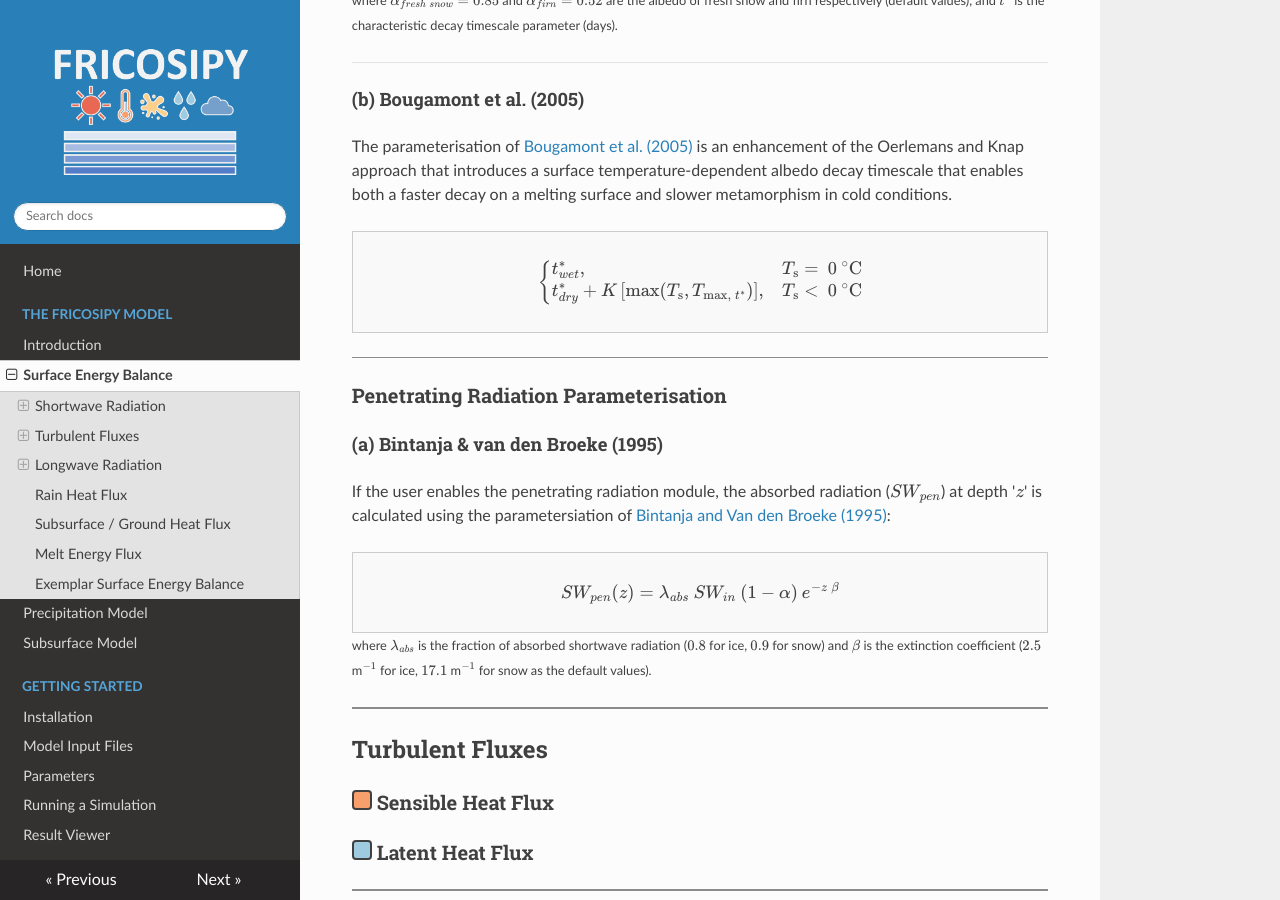
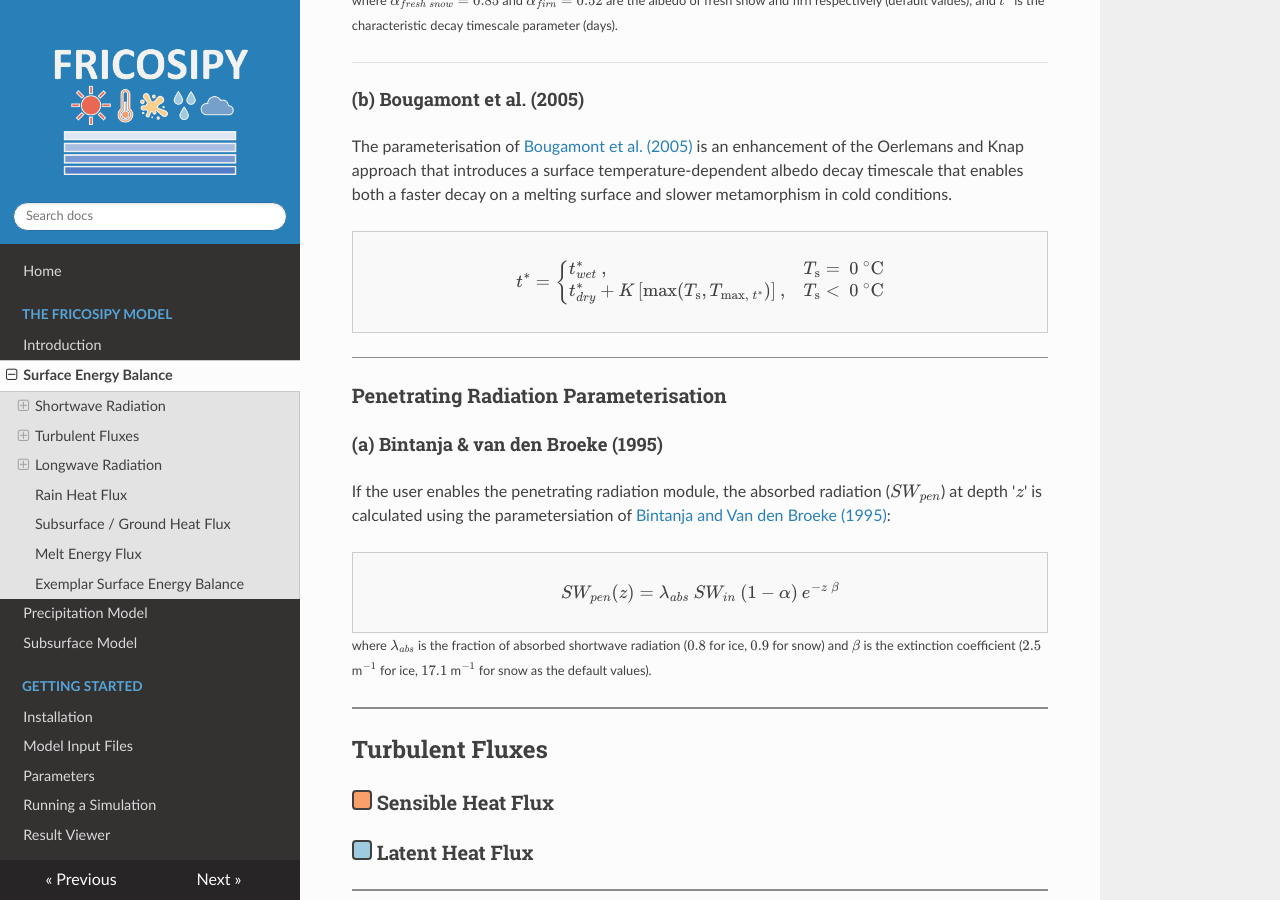
Before and after one commit to MarcusGastaldello/FRICOSIPY, an MkDocs documentation site: the page built from docs/surface_energy_balance.md, in a window 1280 px wide and 900 px high, scrolled down 2834 px. Built offline with MkDocs 1.6.1, drawn with Linux system fonts in a browser that asks for light colours; nearby versions of some CDN libraries.

```diff
--- a/docs/surface_energy_balance.md
+++ b/docs/surface_energy_balance.md
@@ -106,9 +106,10 @@ The parameterisation of [Bougamont et al. (2005)](https://doi.org/10.1029/2005JF
 
 <div style="border:1px solid #ccc; padding:10px; background:#f9f9f9;">
 $$
+t^*=
 \begin{cases}
-t^*_{wet}, & T_{\text{s}} = \: 0\:^\circ \text{C} \\
-t^*_{dry} +  K \left[ \text{max}(T_{\text{s}},T_{\text{max},\:t^*}) \right] ,&  T_{\text{s}} < \: 0\:^\circ \text{C}
+t^*_{wet}\:, & T_{\text{s}} = \: 0\:^\circ \text{C} \\
+t^*_{dry} +  K \left[ \text{max}(T_{\text{s}},T_{\text{max},\:t^*}) \right]\:,&  T_{\text{s}} < \: 0\:^\circ \text{C}
 \end{cases}
 $$
 </div>
```
